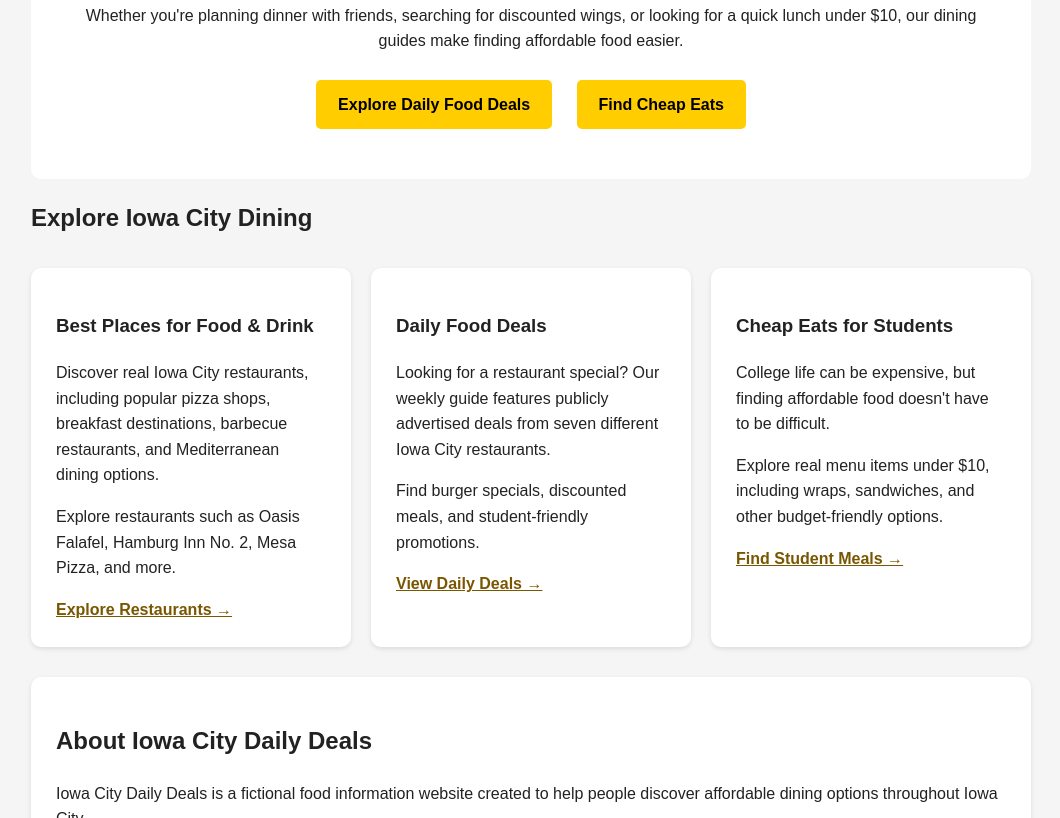
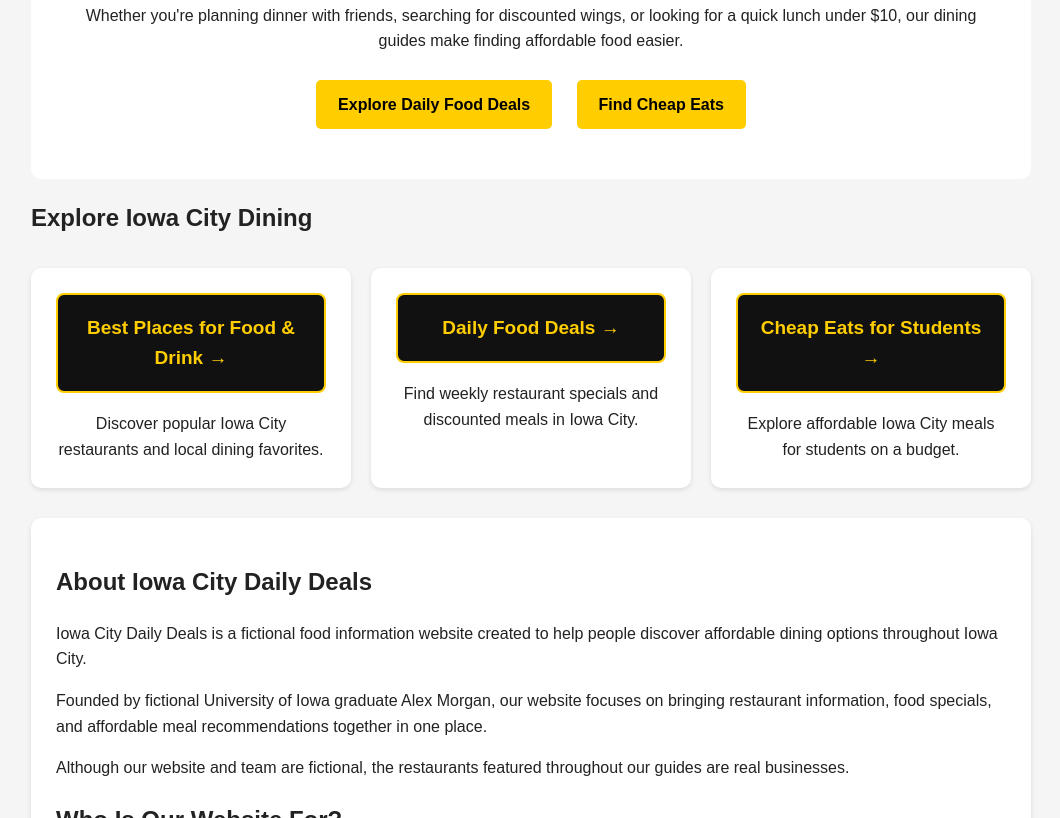
Before and after one commit to BrennerOrtman/Iowa-City-Food-Deals, a plain HTML site: page index.html in a window 1280 px wide. Shown: the part 570-1388 px from the top of the page, without its empty margins (109-1169 px from the left). Drawn offline with Linux system fonts and the light colour scheme.

Commit message:
Add clickable buttons for dining options
Added clickable buttons for each card to enhance navigation.

```diff
--- a/index.html
+++ b/index.html
@@ -83,6 +83,35 @@ nav a:hover { text-decoration: underline; }
     margin-top: 30px;
     text-align: center;
 }
+
+/* NEW: Clickable buttons for Explore Iowa City Dining */
+.card .card-button {
+    display: block;
+    background: #111;
+    color: #ffcd00;
+    border: 2px solid #ffcd00;
+    padding: 18px 14px;
+    border-radius: 8px;
+    text-align: center;
+    text-decoration: none;
+    font-size: 19px;
+    font-weight: bold;
+    transition: background 0.2s ease,
+                color 0.2s ease,
+                transform 0.2s ease;
+}
+.card .card-button:hover,
+.card .card-button:focus-visible {
+    background: #ffcd00;
+    color: #111;
+    transform: translateY(-3px);
+}
+.card p {
+    text-align: center;
+    margin-top: 18px;
+    margin-bottom: 0;
+}
+
 footer {
     background: #111;
     color: white;
@@ -154,48 +183,33 @@ Find Cheap Eats
 <div class="cards">
 
 <div class="card">
-<h3>Best Places for Food & Drink</h3>
+<a class="card-button" href="best-places.html">
+Best Places for Food &amp; Drink →
+</a>
 <p>
-Discover real Iowa City restaurants,
-including popular pizza shops,
-breakfast destinations, barbecue restaurants,
-and Mediterranean dining options.
+Discover popular Iowa City restaurants
+and local dining favorites.
 </p>
-<p>
-Explore restaurants such as Oasis Falafel,
-Hamburg Inn No. 2, Mesa Pizza, and more.
-</p>
-<a href="best-places.html">Explore Restaurants →</a>
 </div>
 
 <div class="card">
-<h3>Daily Food Deals</h3>
+<a class="card-button" href="daily-deals.html">
+Daily Food Deals →
+</a>
 <p>
-Looking for a restaurant special?
-Our weekly guide features publicly
-advertised deals from seven different
-Iowa City restaurants.
+Find weekly restaurant specials
+and discounted meals in Iowa City.
 </p>
-<p>
-Find burger specials, discounted meals,
-and student-friendly promotions.
-</p>
-<a href="daily-deals.html">View Daily Deals →</a>
 </div>
 
 <div class="card">
-<h3>Cheap Eats for Students</h3>
+<a class="card-button" href="cheap-eats.html">
+Cheap Eats for Students →
+</a>
 <p>
-College life can be expensive,
-but finding affordable food
-doesn't have to be difficult.
+Explore affordable Iowa City
+meals for students on a budget.
 </p>
-<p>
-Explore real menu items under $10,
-including wraps, sandwiches,
-and other budget-friendly options.
-</p>
-<a href="cheap-eats.html">Find Student Meals →</a>
 </div>
 
 </div>
```
